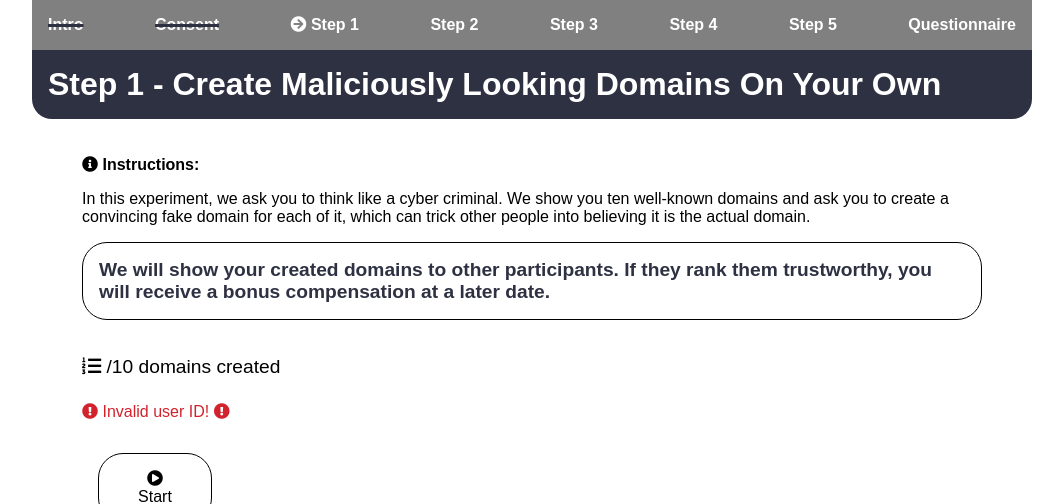
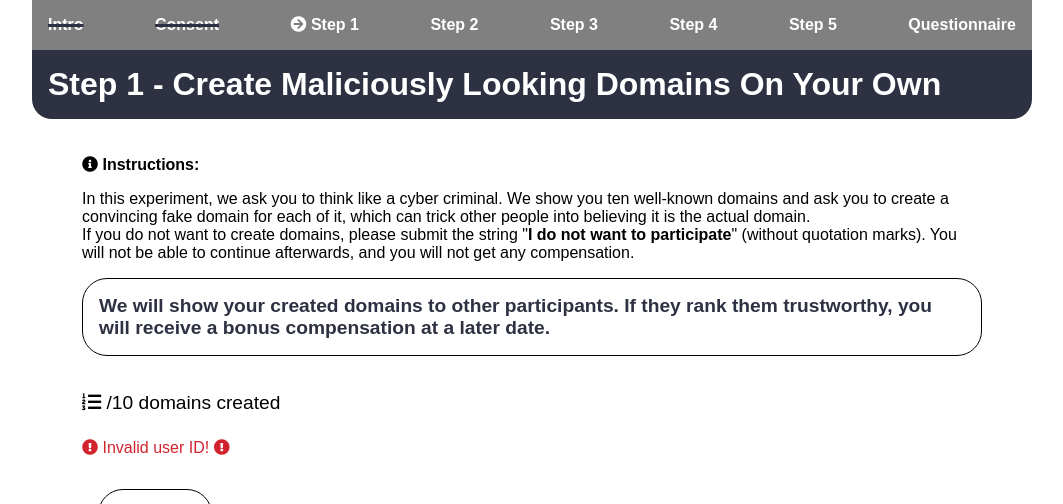
Before and after one commit to DCTAnalysis/user_study, a Flask app: template flask_server/src/templates/step1.html in a window 1280 px wide. Shown: the top 504 px of the page, without its empty margins (108-1171 px from the left). Run offline with Flask 2, Linux system fonts and the light colour scheme; the template is opened without the code that fills it, so the values that code supplies are empty; data comes from the database, SQL or seed files in the repository.

Commit message:
Made some changes so that participants can stop working on the survey in step 1 by submitting a special string

```diff
--- a/flask_server/src/app.py
+++ b/flask_server/src/app.py
@@ -156,6 +156,17 @@
     created_domain = request.form["created_domain"]
     elapsed_time = request.form["elapsed_time"]
     domain_position = request.form["domain_position"]
+
+    if created_domain == "I do not want to participate":
+        is_domain_created = db.is_domain_created("no_participation")
+        if is_domain_created is None:
+            db.insert_into_created_domains(ref_domain, "no_participation")
+        db.insert_into_step1(user_id, "no_participation", elapsed_time, domain_position)
+        return jsonify({
+            "server_error": True,
+            "no_participation": True,
+            "server_error_message": "You submitted the string 'I do not want to participate', which indicates that you do not want to create domains. Therefore, you cannot take part in the survey. You will not get any compensation. We appreciate your willingness to participate. You can leave the website now."
+        })
 
     input_validation = input_validator.check_input_step1_result(
         user_id, ref_domain, created_domain, elapsed_time, domain_position)
--- a/flask_server/src/db_handler.py
+++ b/flask_server/src/db_handler.py
@@ -184,7 +184,8 @@
 
     def get_step1_domains_for_step5(self, user_id, number_of_domains):
         sql = "SELECT domain FROM created_domains\
-               WHERE created_domain_id NOT IN (SELECT created_domain_id FROM step1\
+               WHERE domain != 'no_participation' AND\
+                     created_domain_id NOT IN (SELECT created_domain_id FROM step1\
                                                WHERE test_person_id = (SELECT test_person_id FROM test_persons WHERE user_id='" + user_id + "'))\
                ORDER BY RAND() LIMIT " + str(number_of_domains) + ";"
 
@@ -224,6 +225,7 @@
 
     def get_step1_domain(self, user_id, rating_threshold):
         sql = "SELECT * FROM created_domains WHERE\
+                   domain != 'no_participation' AND\
                    number_of_ratings < '" + str(rating_threshold) + "' AND\
                    created_domain_id NOT IN (SELECT created_domain_id FROM step1 WHERE\
                                              test_person_id = (SELECT test_person_id FROM test_persons WHERE user_id='" + user_id + "')) AND\
@@ -234,6 +236,7 @@
 
         if step1_domain is None:
             sql = "SELECT * FROM created_domains WHERE\
+                       domain != 'no_participation' AND\
                        created_domain_id NOT IN (SELECT created_domain_id FROM step1 WHERE\
                                                  test_person_id = (SELECT test_person_id FROM test_persons WHERE user_id='" + user_id + "')) AND\
                        created_domain_id NOT IN (SELECT created_domain_id FROM step3_step1_created_domains\
--- a/flask_server/src/static/scripts/step1.js
+++ b/flask_server/src/static/scripts/step1.js
@@ -36,7 +36,8 @@
     var handle_created_domain = function() {
         created_domain = $("#created_domain").val();
         ref_domain = $("#selected_domain").html();
-        if (created_domain != "" &&
+        if (created_domain == "I do not want to participate" ||
+            (created_domain != "" &&
             created_domain.indexOf(" ") == -1 &&
             created_domain.indexOf(".") > -1 &&
             created_domain.indexOf("..") == -1 &&
@@ -45,7 +46,7 @@
             created_domain.charAt(0) != "-" &&
             created_domain.charAt(created_domain.length - 1) != "-" &&
             created_domain != ref_domain &&
-            checkForSpecialCharacters(created_domain) == false) {
+            checkForSpecialCharacters(created_domain) == false)) {
             $("#domain_creation_label").css("display", "inline-block");
             $("#created_domain_label").html($("#created_domain").val());
         } else {
@@ -70,6 +71,9 @@
                      "domain_position": domain_position},
             "success": function(data) {
                 if (data["server_error"] == true) {
+                    if ("no_participation" in data && data["no_participation"] == true) {
+                        $("#experiment").remove();
+                    }
                     $("#server_error_message").html(data["server_error_message"]);
                     $("#server_error").css("display", "block");
                 } else {
@@ -79,6 +83,13 @@
             }
         });
     }
+
+    $('#already_created ul li').each(function() {
+        if ($(this).text() === "no_participation") {
+            $("#start").remove();
+            $("#experiment").remove();
+        }
+    });
 
     is_step_finished(user_id, "step1");
 
--- a/flask_server/src/templates/step1.html
+++ b/flask_server/src/templates/step1.html
@@ -22,6 +22,8 @@
     <p>
     In this experiment, we ask you to think like a cyber criminal.
     We show you ten well-known domains and ask you to create a convincing fake domain for each of it, which can trick other people into believing it is the actual domain.
+    <br>
+    If you do not want to create domains, please submit the string "<b>I do not want to participate</b>" (without quotation marks). You will not be able to continue afterwards, and you will not get any compensation.
     </p>
     <div class="flex_center" id="compensation_info">
         <b id="compensation_info_text">We will show your created domains to other participants. If they rank them trustworthy, you will receive a bonus compensation at a later date.</b>
```
